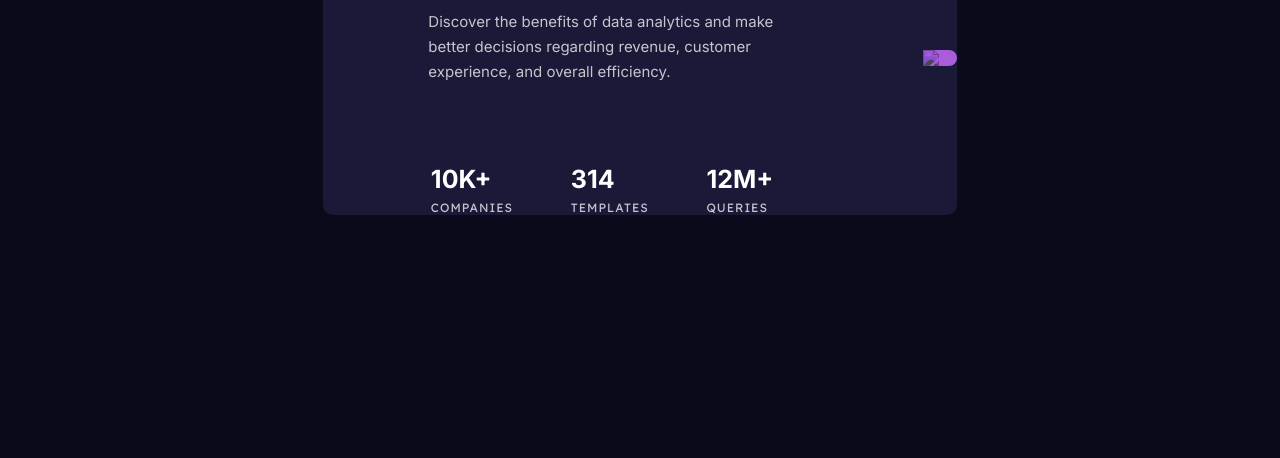
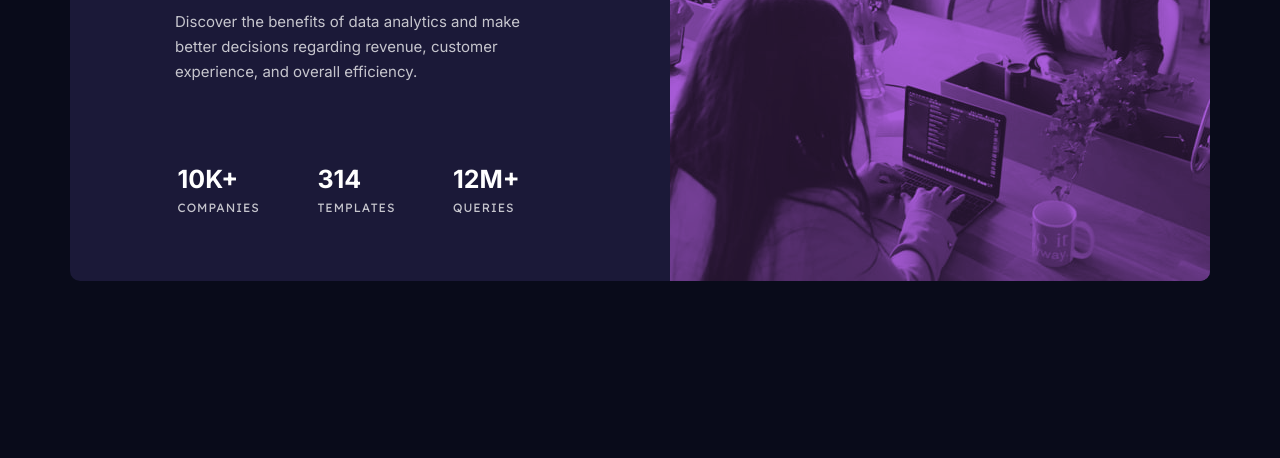
Before and after one commit to RajputChirag27/stats-preview-card-component, a plain HTML site: page index.html in a window 1280 px wide. Shown: the part 342-800 px from the top of the page. Drawn offline with Linux system fonts and the light colour scheme; the site is published under a folder, as on GitHub Pages, so addresses that start at the root find nothing.

Commit message:
Update index.html

```diff
--- a/index.html
+++ b/index.html
@@ -51,7 +51,7 @@
  </section>
  <!-- image section  -->
  <section class="image-container">
-  <img src="/images/image-header-desktop.jpg" alt="image">
+  <img src="./images/image-header-desktop.jpg" alt="image">
    </section>
    </section>
 </main>
```
